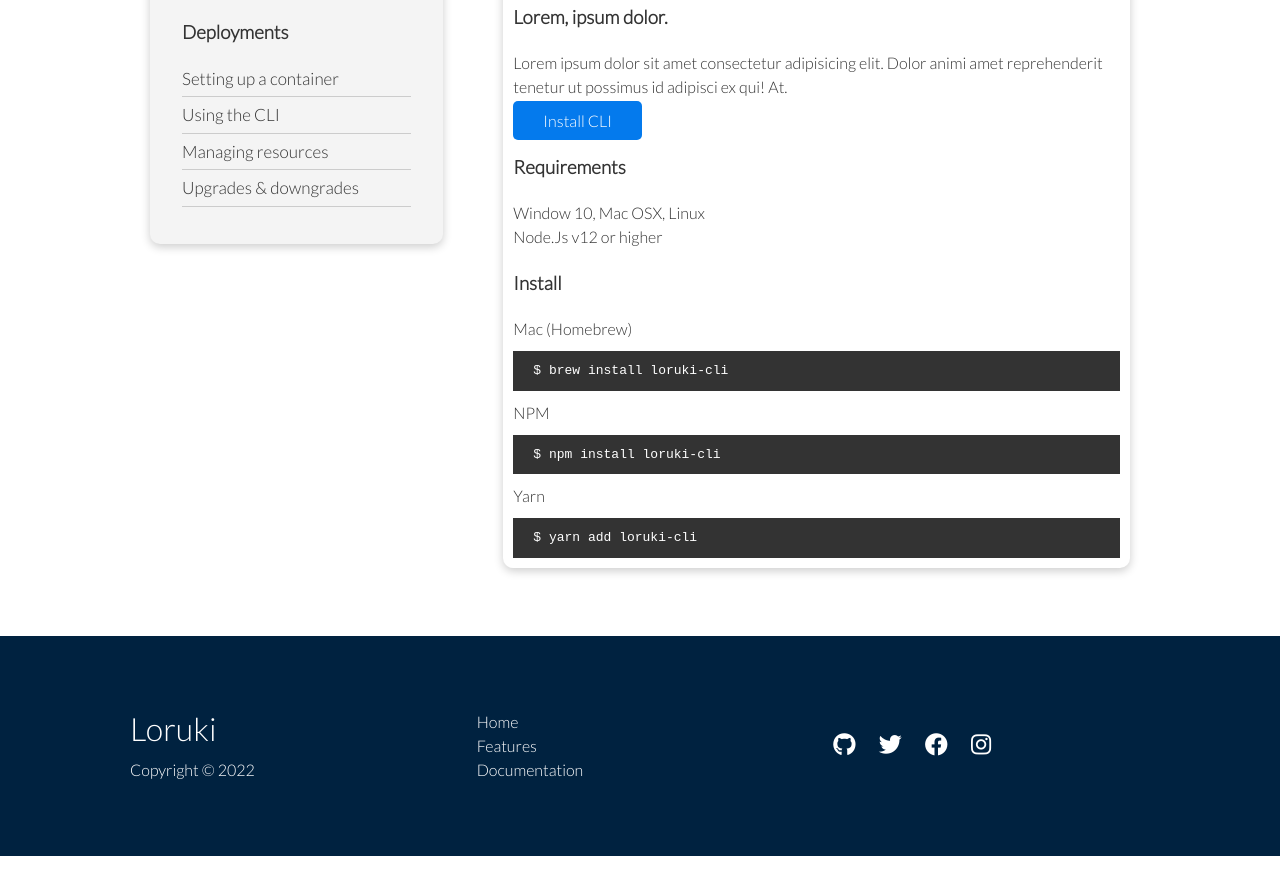
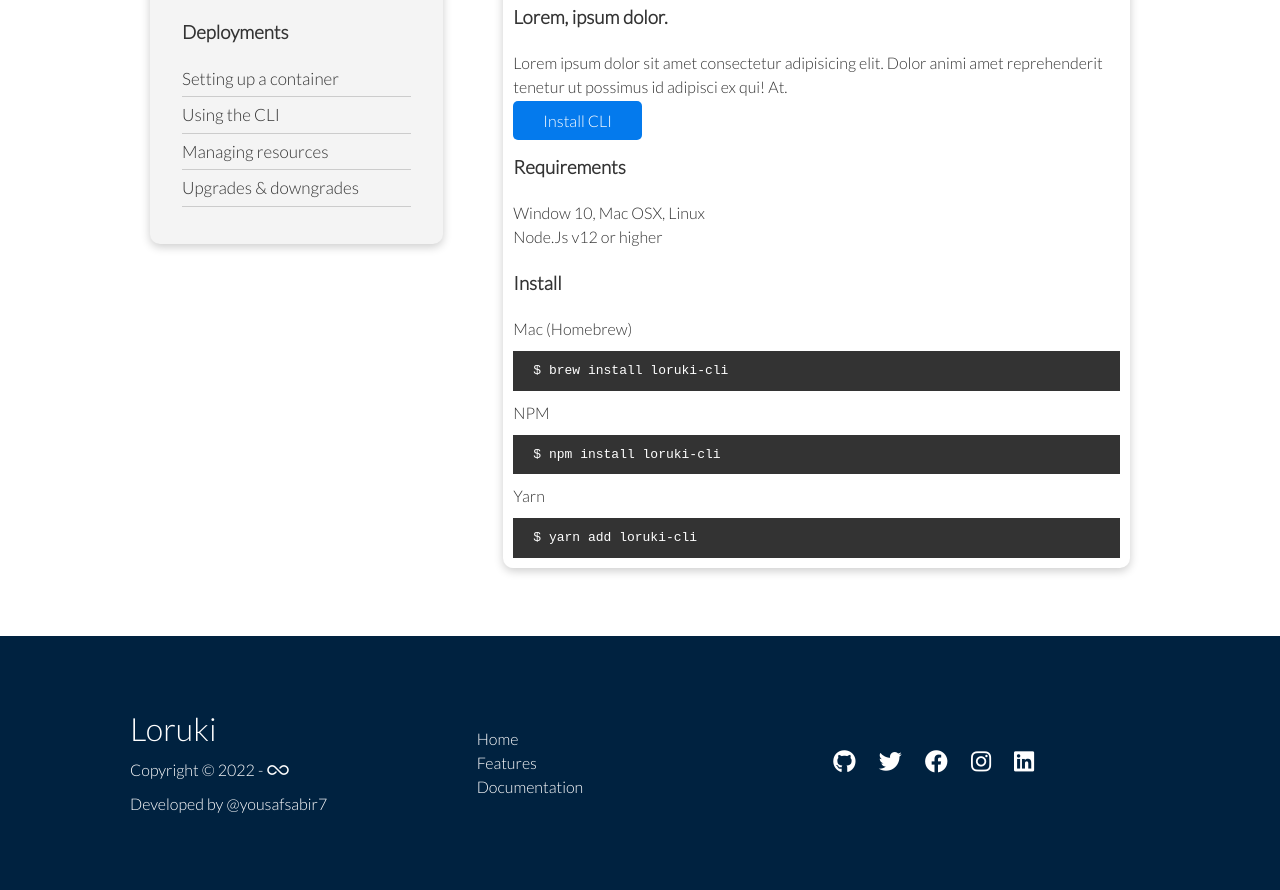
Before and after one commit to yousafsabir/22-loruki-website, a plain HTML site: page docs.html in a window 1280 px wide. Shown: the part 609-1499 px from the top of the page. Before the commit the page ends 1465 px from the top, so only its background shows below. Drawn offline with Linux system fonts and the light colour scheme.

Commit message:
Added linkedin icon

```diff
--- a/docs.html
+++ b/docs.html
@@ -115,7 +115,11 @@
             <div class="container grid grid-3">
                 <div>
                     <h1>Loruki</h1>
-                    <p>Copyright &copy; 2022</p>
+                    <p style="display: flex; align-items: center; gap: 3px">
+                        Copyright &copy; 2022 -
+                        <img src="./images/icons8-infinity-24.png" alt="" />
+                    </p>
+                    <p>Developed by @yousafsabir7</p>
                 </div>
                 <nav>
                     <ul>
@@ -125,10 +129,21 @@
                     </ul>
                 </nav>
                 <div class="socials">
-                    <a href="#"><i class="fab fa-github fa-2x"></i></a>
-                    <a href="#"><i class="fab fa-twitter fa-2x"></i></a>
-                    <a href="#"><i class="fab fa-facebook fa-2x"></i></a>
-                    <a href="#"><i class="fab fa-instagram fa-2x"></i></a>
+                    <a href="https://github.com/yousafsabir" target="_blank"
+                        ><i class="fab fa-github"></i
+                    ></a>
+                    <a href="https://twitter.com/yousafsabir7" target="_blank"
+                        ><i class="fab fa-twitter"></i
+                    ></a>
+                    <a href="https://facebook.com/yousafustav" target="_blank"
+                        ><i class="fab fa-facebook"></i
+                    ></a>
+                    <a href="https://instagram.com/yousafsabir7" target="_blank"
+                        ><i class="fab fa-instagram"></i
+                    ></a>
+                    <a href="https://linkedin.com/in/yousafsabir">
+                        <i class="fab fa-linkedin"></i>
+                    </a>
                 </div>
             </div>
         </footer>
--- a/styles/style.css
+++ b/styles/style.css
@@ -191,23 +191,11 @@ code {
 .languages .card {
     text-align: center;
     margin: 18px 10px 40px;
-    /* transition: transform 0.2s ease-in;
-    -webkit-transition: transform 0.2s ease-in;
-    -moz-transition: transform 0.2s ease-in;
-    -ms-transition: transform 0.2s ease-in;
-    -o-transition: transform 0.2s ease-in; */
 }
 .languages .card h4 {
     font-size: 20px;
     margin-bottom: 10px;
 }
-/* .languages .card:hover {
-    transform: translateY(-15px) !important;
-    -webkit-transform: translateY(-15px) !important;
-    -moz-transform: translateY(-15px) !important;
-    -ms-transform: translateY(-15px) !important;
-    -o-transform: translateY(-15px) !important;
-} */
 
 /* Features Page here */
 
@@ -292,7 +280,9 @@ code {
 .footer .socials a:nth-child(4) i:hover {
     color: #dc4386;
 }
-
+.footer .socials a:nth-child(5) i:hover {
+    color: #0a63bc;
+}
 /* Animations */
 @keyframes slideInFromLeft {
     0% {
```
Also changed, not shown: features.html (+20 -5 lines), index.html (+3 -0 lines).
